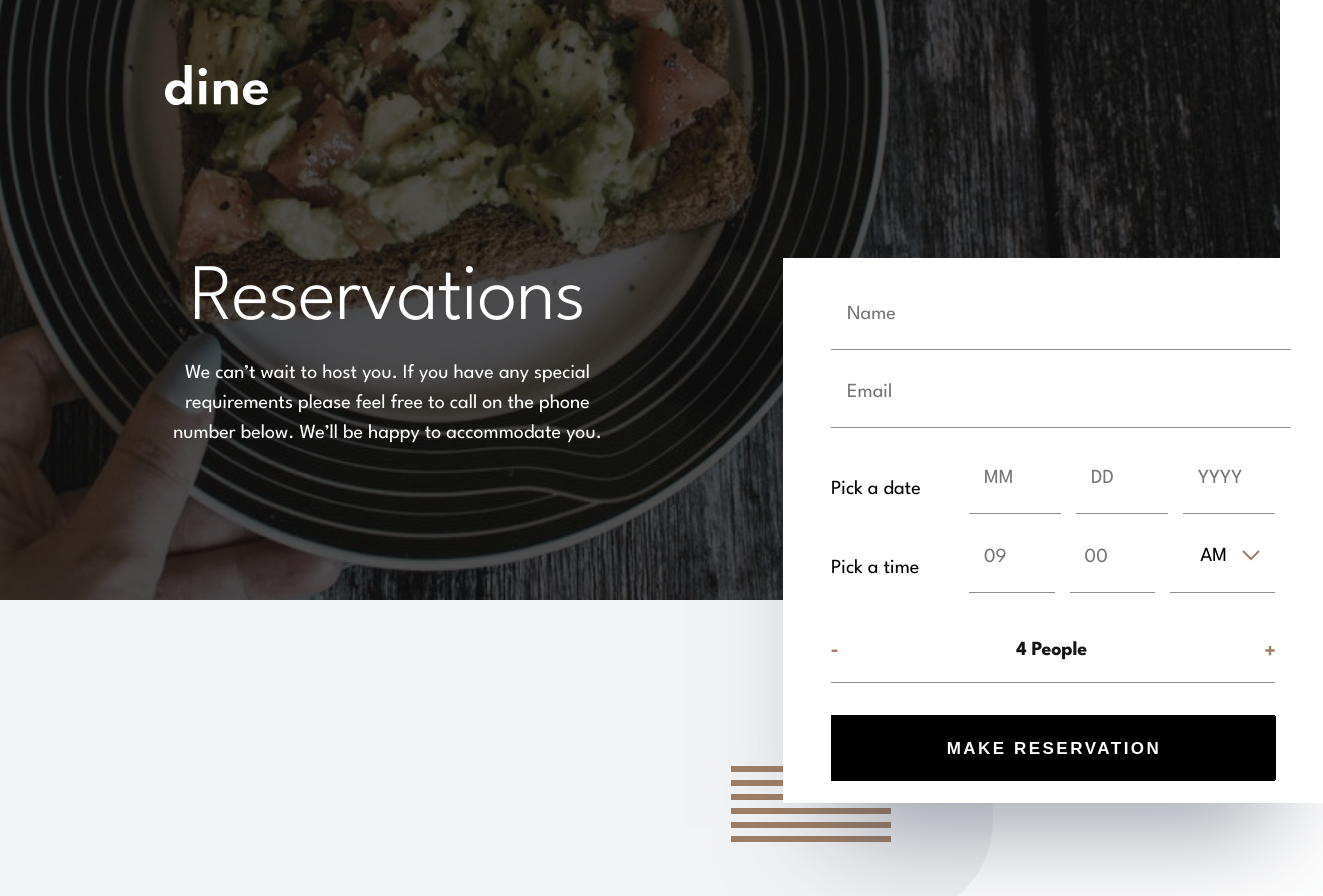
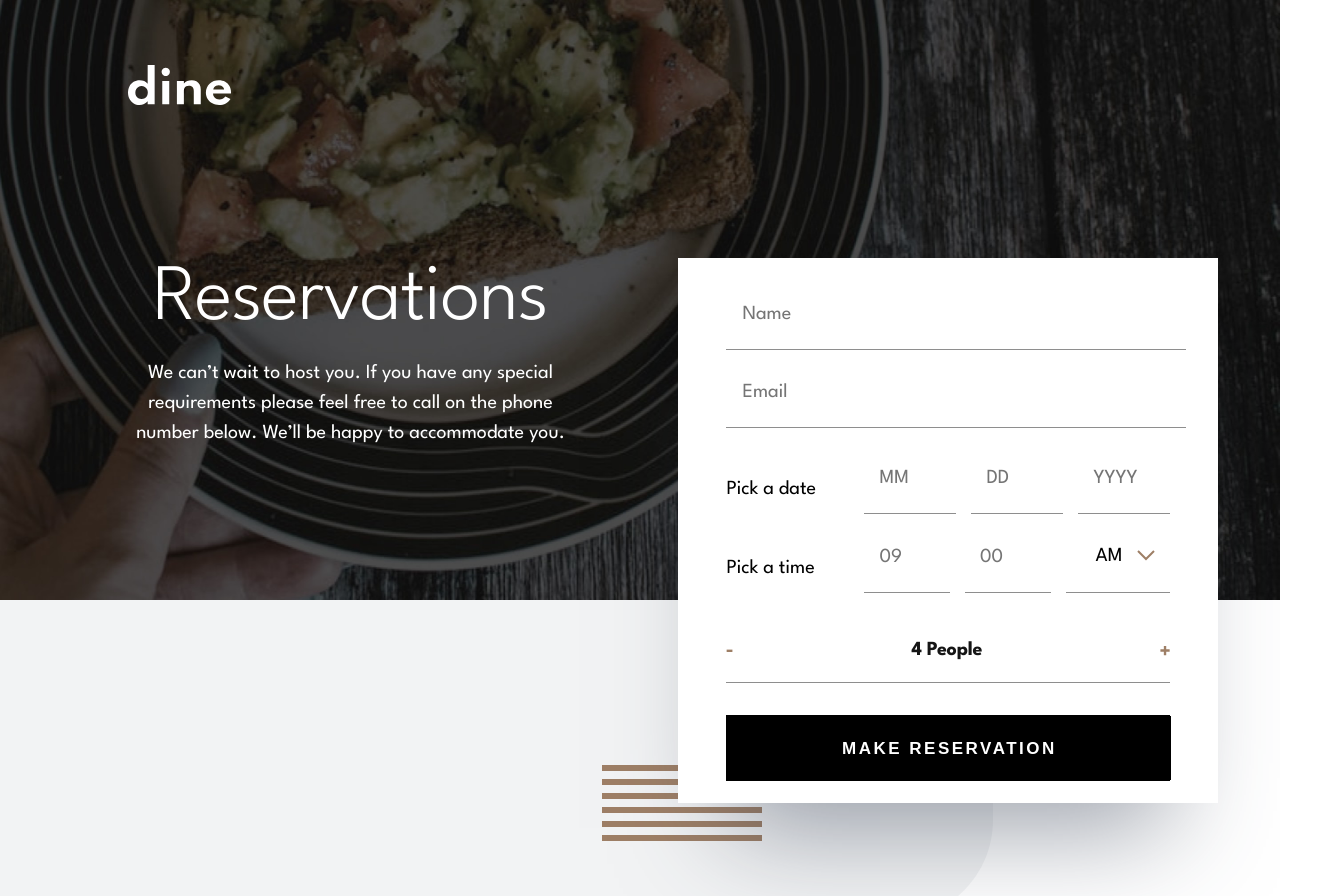
Before and after one commit to DKapteyn/restaurant-site, a Next.js app: page /orderPage in a window 1280 px wide. Shown: the top 896 px of the page, 1323 px wide, since content can reach past the window. Built offline with nearby package versions, Linux system fonts and the light colour scheme.

Commit message:
added framer motion and scroll down on resheropic button

```diff
--- a/components/OrderPage/ResHeroPic.tsx
+++ b/components/OrderPage/ResHeroPic.tsx
@@ -31,7 +31,12 @@ export default function ResHeroPic() {
             to accommodate you.
           </p>
         </div>
-        <div className={s.button}>
+        <div
+          onClick={() => {
+            window.scrollTo({ top: 425, left: 0, behavior: "smooth" });
+          }}
+          className={s.button}
+        >
           <Button
             link="#"
             propBackgroundColor="transparent"
--- a/package.json
+++ b/package.json
@@ -9,6 +9,7 @@
     "lint": "next lint"
   },
   "dependencies": {
+    "framer-motion": "^7.5.3",
     "next": "12.2.4",
     "react": "18.2.0",
     "react-dom": "18.2.0",
--- a/styles/OrderPage/ResForm.module.scss
+++ b/styles/OrderPage/ResForm.module.scss
@@ -25,7 +25,7 @@
     position: absolute;
   }
   @include screen.desktop {
-    left: 783px;
+    left: 53%;
     top: 258px;
   }
 }
--- a/styles/OrderPage/ResHeroPic.module.scss
+++ b/styles/OrderPage/ResHeroPic.module.scss
@@ -55,7 +55,7 @@
   @include screen.desktop {
     width: 445px;
     margin-top: 65px;
-    margin-left: 165px;
+    margin-left: 10%;
   }
 }
 
--- a/styles/OrderPage/designs.module.scss
+++ b/styles/OrderPage/designs.module.scss
@@ -10,7 +10,7 @@
 }
 
 .lines {
-  position: relative;
-  top: -78px;
-  right: 262px;
+  position: absolute;
+  top: 765px;
+  left: 47%;
 }
```
Also changed, not shown: 1 other file (tests, documents, lock files or other folders).
